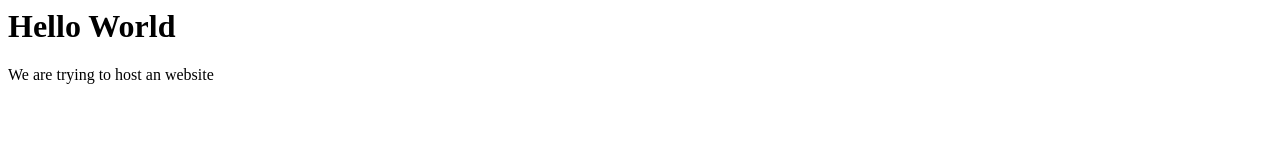
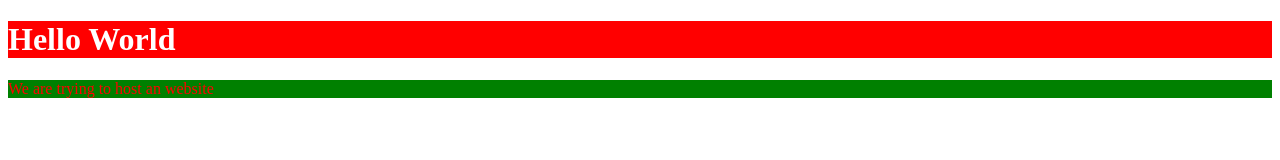
Before and after one commit to dasourov/test, a plain HTML site: page index.html in a window 1280 px wide. Drawn offline with Linux system fonts and the light colour scheme.

Commit message:
Made change with Design

```diff
--- a/index.html
+++ b/index.html
@@ -1,2 +1,13 @@
-<h1>Hello World </h1>
-<p> We are trying to host an website </p>
+<!DOCTYPE html>
+<html lang="en">
+<head>
+    <meta charset="UTF-8">
+    <meta name="viewport" content="width=device-width, initial-scale=1.0">
+    <title>Document</title>
+    <link rel="stylesheet" href="style.css">
+</head>
+<body>
+    <h1 class="header">Hello World </h1>
+    <p class="para"> We are trying to host an website </p>
+</body>
+</html>
--- /dev/null
+++ b/style.css
@@ -0,0 +1,9 @@
+.header{
+    background-color: red;
+    color:white;
+}
+
+.para{
+    background-color: green;
+    color:red;
+}
```
